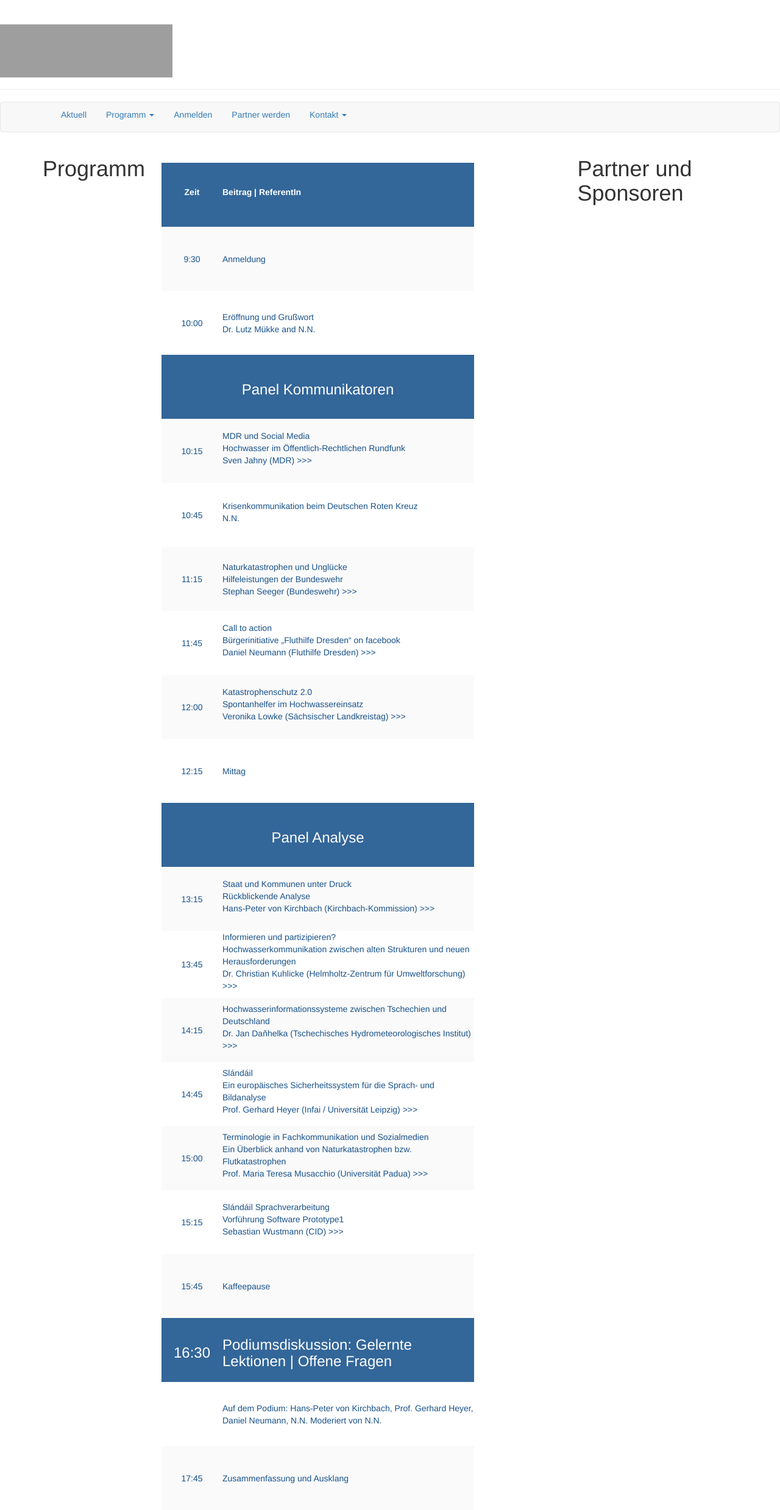
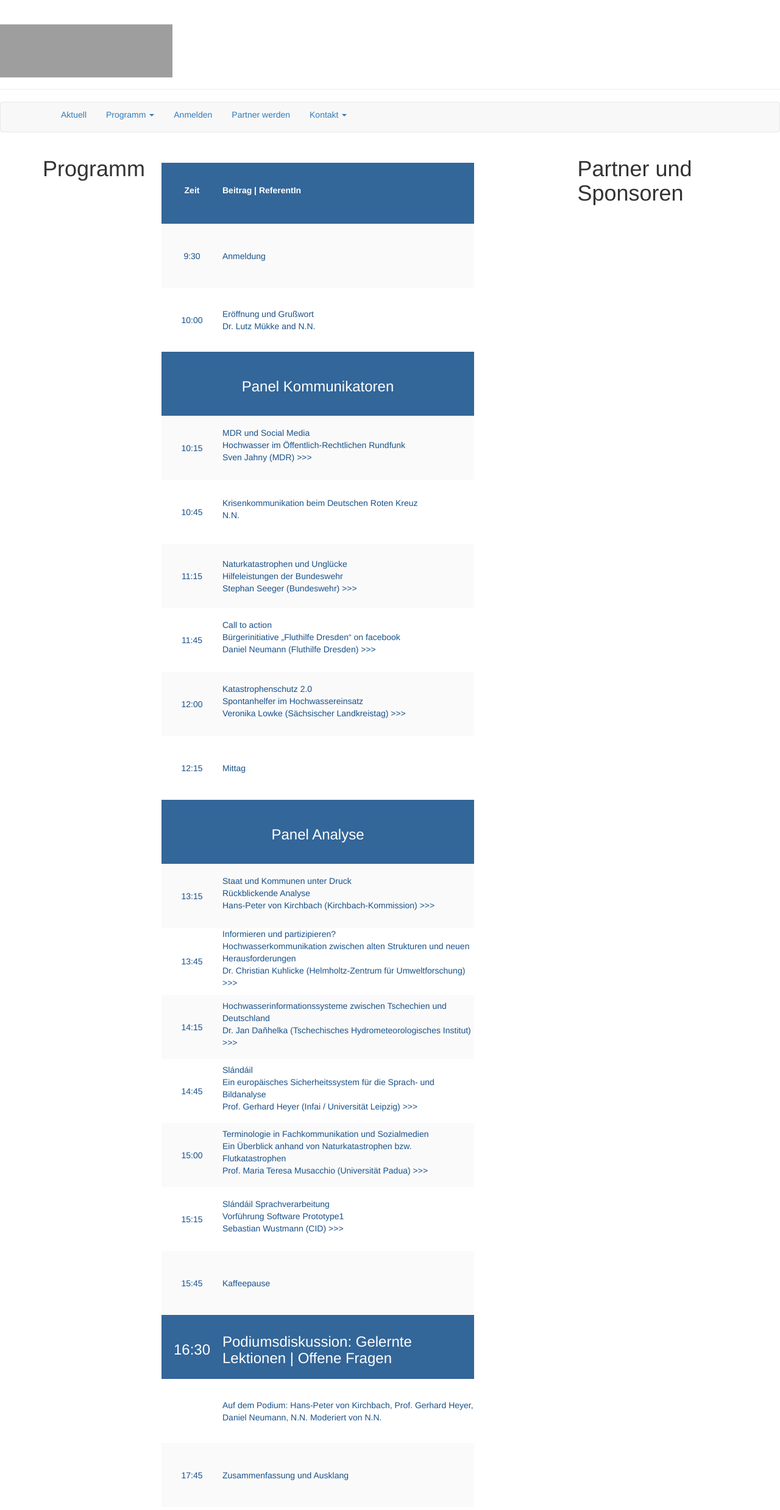
Before and after one commit to susedev/test, a Jekyll site: the page built from programm-uebersicht.html, in a window 1280 px wide. Shown: the whole page at 61% size. Built offline with Jekyll 4.4.1, drawn with Linux system fonts in a browser that asks for light colours; nearby versions of some CDN libraries; grey boxes are pictures that could not be loaded.

Commit message:
Edit from JekyllCMS

```diff
--- a/programm-uebersicht.html
+++ b/programm-uebersicht.html
@@ -6,10 +6,10 @@ title: Programm
 <table align="left" border="0" border-color="#FFFFFF" cellpadding="50" cellspacing="10" style="height: 1298px;" width="513">
 	<thead>
 		<tr>
-			<th scope="col" style="background-color: rgb(51, 102, 153); border-color: rgb(255, 255, 255); text-align: center; vertical-align: middle; height: 105px; width: 100px;">
+			<th scope="col" style="background-color: rgb(51, 102, 153); border-color: rgb(255, 255, 255); text-align: center; vertical-align: middle; height: 100px; width: 100px;">
 			<p><span style="color:#FFFFFF;">Zeit</span></p>
 			</th>
-			<th scope="col" style="background-color: rgb(51, 102, 153); border-color: rgb(255, 255, 255); text-align: left; vertical-align: middle; height: 105px;">
+			<th scope="col" style="background-color: rgb(51, 102, 153); border-color: rgb(255, 255, 255); text-align: left; vertical-align: middle; height: 100px;">
 			<p><span style="color:#FFFFFF;">Beitrag | ReferentIn</span></p>
 			</th>
 		</tr>
```
